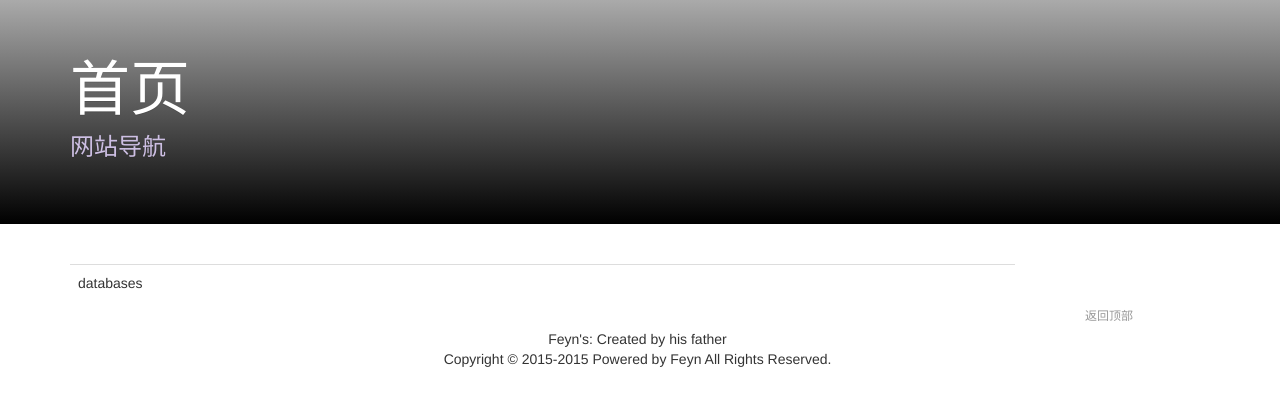
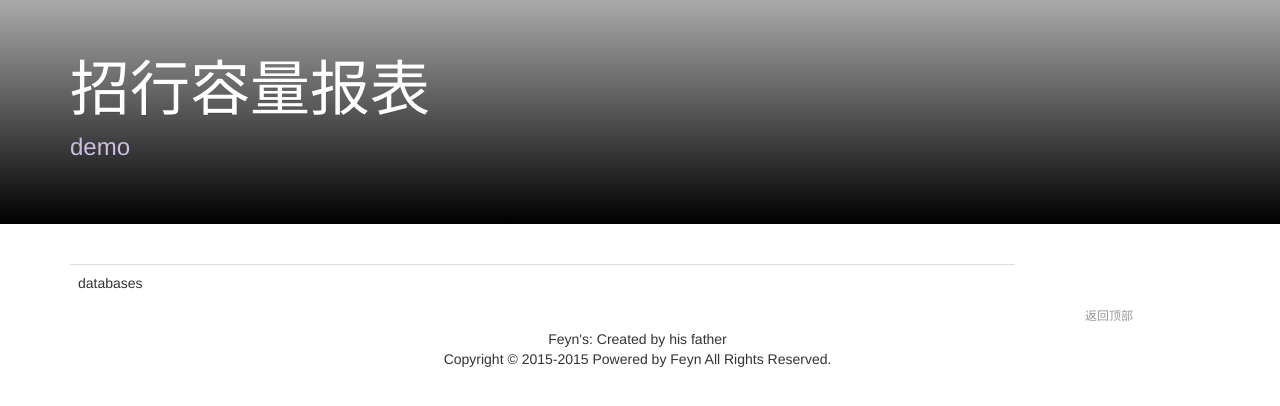
Before and after one commit to phoenixdkd/feyn, a Django app: page /demo/cmb/capability_report in a window 1280 px wide. Shown: the part 50-456 px from the top of the page. Run offline with Django 3.2, Linux system fonts and the light colour scheme; the visitor is signed in with stand-in values (Sample User, id 1); some libraries are stand-ins or nearby versions.

Commit message:
2016－01－30

```diff
--- a/cmb_demo/templates/cmb_demo/cmb_capability_report.html
+++ b/cmb_demo/templates/cmb_demo/cmb_capability_report.html
@@ -1,17 +1,15 @@
 {% extends 'resources/right_nav_base.html' %}
 {% block title %}招行容量报表-demo{% endblock %}
 {% block header %}
-<h1>首页</h1>
-<p>网站导航</p>
+<h1>招行容量报表</h1>
+<p>demo</p>
 {% endblock %}
 {% block content %}
 <div class="bs-docs-section">
     <table class="table">
-        <tr>
-            <td>
+        <tr><td>
                 databases
-            </td>
-        </tr>
+        </td></tr>
         {% for database in data.databases %}
             <tr id="{{ database }}">
                 <td>
```
